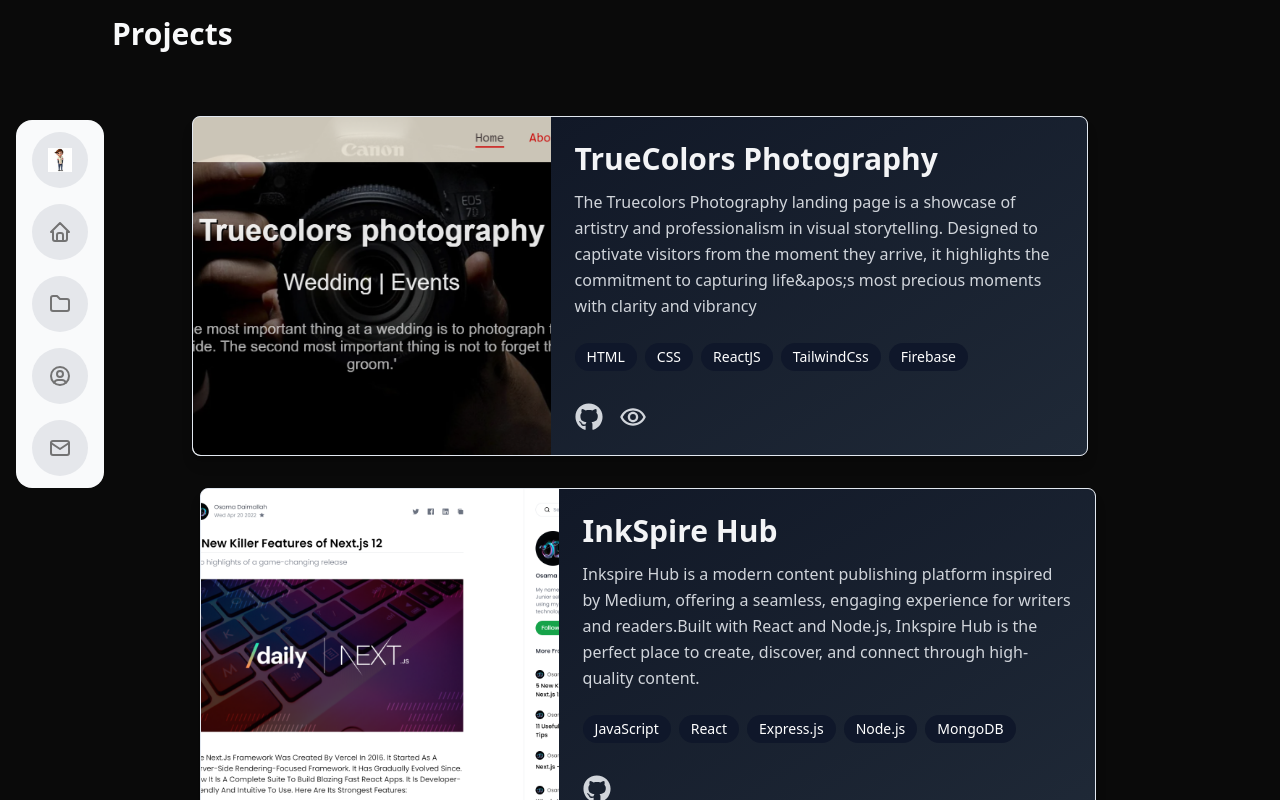
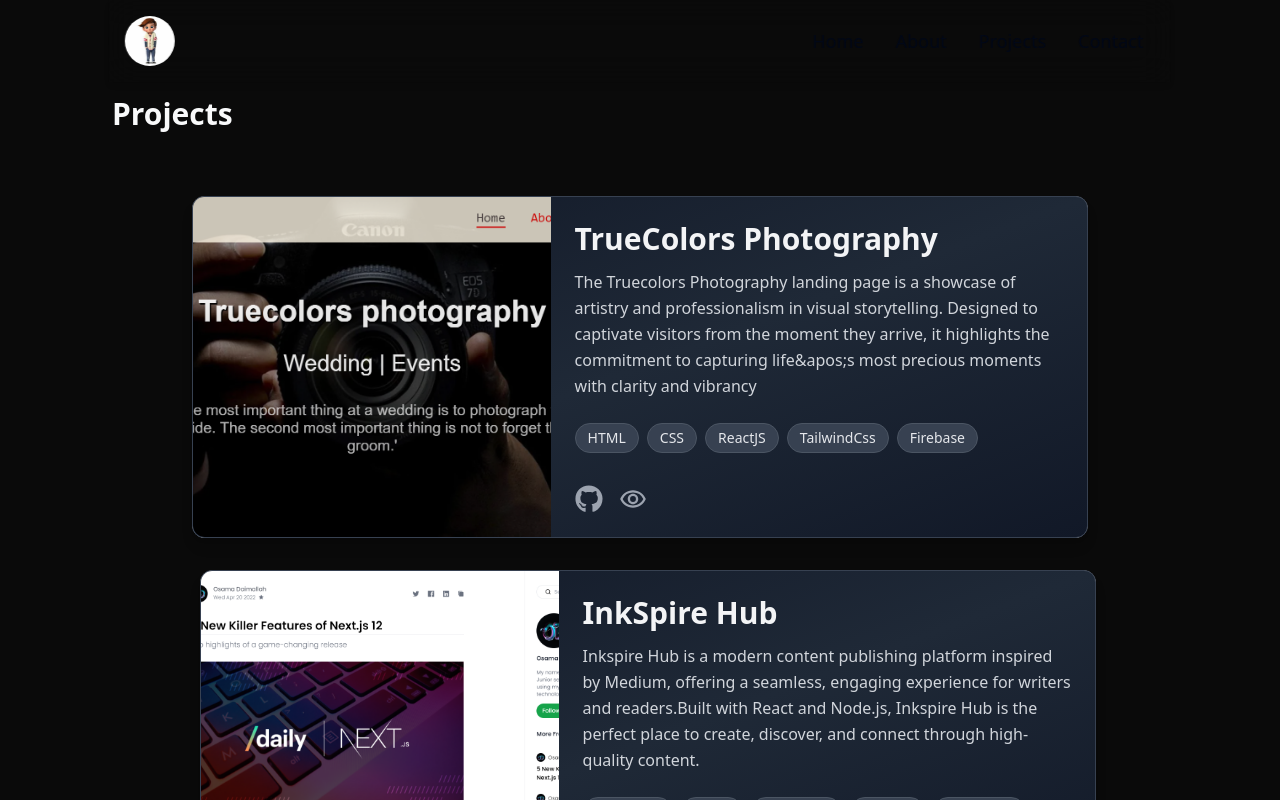
Before and after one commit to pranav-gandesree/pranav-dev-portfolio, a Next.js app: page /projects in a window 1280 px wide. Shown: the top 800 px of the page. Built offline with nearby package versions, Linux system fonts and the light colour scheme.

Commit message:
update v2

```diff
--- a/app/layout.tsx
+++ b/app/layout.tsx
@@ -1,10 +1,10 @@
 import type { Metadata } from "next";
 import { Inter } from "next/font/google";
 import "./globals.css";
-import { ThemeProvider } from "@/components/theme-provider"
-import Navbar from "@/components/navbar/Navbar";
-import { Toaster } from "@/components/ui/toaster"
-import  Sidebar from "@/components/sidebar/Sidebar";
+import { ThemeProvider } from "@/components/theme-provider";
+import Navbar from "@/components/navbar/Navbar";  // Updated Navbar import
+import { Toaster } from "@/components/ui/toaster";
+import Sidebar from "@/components/sidebar/Sidebar"; // You can uncomment when Sidebar is needed
 
 const inter = Inter({ subsets: ["latin"] });
 
@@ -20,24 +20,21 @@ export default function RootLayout({
 }>) {
   return (
     <html lang="en">
-      {/* <body className="dark:bg-gray-900 dark:text-white">  */}
       <body className="absolute top-0 z-[-2] h-screen bg-neutral-950 bg-[radial-gradient(ellipse_80%_80%_at_50%_-20%,rgba(120,119,198,0.3),rgba(255,255,255,0))]">
-
-
         <ThemeProvider
           attribute="class"
           defaultTheme="system"
           enableSystem
-            disableTransitionOnChange>
-              <div>
-                {/* <Navbar/> */}
-                <Sidebar/>
+          disableTransitionOnChange
+        >
+            <Navbar />
+            {/* <Sidebar /> */}
+
+          <div className="mt-24">
+          {children}
           </div>
-            {children}
           <Toaster />
         </ThemeProvider>
-
-
       </body>
     </html>
   );
--- a/app/page.tsx
+++ b/app/page.tsx
@@ -8,11 +8,11 @@ import { Separator } from '@/components/ui/separator';
 
 const HomePage: React.FC = () => {
   return (
-    <div className='ml-28'>
+    <div className='w-[83%] flex justify-center flex-col'>
       <ProfileSection />
-    {/* <Separator/> */}
+
       <TechStackSection/>
-      <Separator/>
+
       <ProjectSection/>
     </div>
   );
--- a/components/ProjectCard.tsx
+++ b/components/ProjectCard.tsx
@@ -1,60 +1,110 @@
-// import { StaticImageData } from 'next/image';
-// import { Card } from '@/components/ui/card';
-// import { FaGithub } from "react-icons/fa";
-// import { MdOutlineRemoveRedEye } from "react-icons/md";
-// import Link from 'next/link';
-// import Image from 'next/image';
+// 'use client'
 
-// // Define the props interface for ProjectCard component
+// import { StaticImageData } from 'next/image'
+// import { Card } from '@/components/ui/card'
+// import { FaGithub } from "react-icons/fa"
+// import { MdOutlineRemoveRedEye } from "react-icons/md"
+// import Link from 'next/link'
+// import Image from 'next/image'
+// import { motion } from 'framer-motion'
+
 // interface ProjectCardProps {
-//   title: string;
-//   description: string;
-//   techStack: string[];
-//   image: string | StaticImageData;
-//   githubLink?: string; // Optional prop
-//   websiteLink?: string; // Optional prop
+//   title: string
+//   description: string
+//   techStack: string[]
+//   image: string | StaticImageData
+//   githubLink?: string
+//   websiteLink?: string
 // }
 
-// // Define your functional component
-// const ProjectCard: React.FC<ProjectCardProps> = ({ title, description, techStack, image, githubLink, websiteLink }) => {
+// export default function ProjectCard({ title, description, techStack, image, githubLink, websiteLink }: ProjectCardProps) {
 //   return (
-//     <Card className="m-4 p-4 max-w-4xl w-full rounded-lg shadow-md flex flex-col md:flex-row hover:border-blue-500 hover:-translate-y-2 transition-all duration-300 border-slate-500">
-//       {/* Ensure to handle both string and StaticImageData types appropriately */}
-//       {typeof image === 'string' ? (
-//         <Image src={image} alt={title} width={500} height={500} className="w-full h-40 md:h-auto md:w-1/3 object-cover rounded-t-lg md:rounded-t-none md:rounded-l-lg" />
-//       ) : (
-//         <Image src={image.src} alt={title} width={400} height={500} className="w-full h-40 md:h-auto md:w-1/3 object-cover rounded-t-lg md:rounded-t-none md:rounded-l-lg" />
-//       )}
-//       <div className="p-4 flex flex-col justify-between">
-//         <div>
-//           <h2 className="text-2xl font-bold text-slate-50 mb-2">{title}</h2>
-//           <p className="text-slate-300 mb-4">{description}</p>
-//           <div className="flex flex-wrap gap-2 cursor-pointer">
-//             {techStack.map((tech) => (
-//               <span key={tech} className="text-sm bg-gray-400 text-gray-800 rounded-lg px-3 py-1">
-//                 {tech}
-//               </span>
-//             ))}
+//     <motion.div
+//       initial={{ opacity: 0, y: 20 }}
+//       animate={{ opacity: 1, y: 0 }}
+//       transition={{ duration: 0.5 }}
+//     >
+//       <Card className="overflow-hidden m-4 max-w-4xl w-full rounded-lg shadow-lg hover:shadow-2xl transition-all duration-300">
+//         <div className="flex flex-col md:flex-row">
+//           <motion.div
+//             className="relative w-full md:w-2/5 h-60 md:h-auto overflow-hidden"
+//             whileHover={{ scale: 1.05 }}
+//             transition={{ duration: 0.3 }}
+//           >
+//             <Image
+//               src={typeof image === 'string' ? image : image.src}
+//               alt={title}
+//               layout="fill"
+//               objectFit="cover"
+//               className="rounded-t-lg md:rounded-l-lg md:rounded-t-none"
+//             />
+//           </motion.div>
+//           <div className="p-6 md:w-3/5 flex flex-col justify-between bg-gradient-to-br from-gray-900 to-gray-800">
+//             <div>
+//               <h2 className="text-3xl font-bold text-gray-100 mb-3">{title}</h2>
+//               <p className="text-gray-300 mb-6 leading-relaxed">{description}</p>
+//               <div className="flex flex-wrap gap-2 mb-4">
+//                 {techStack.map((tech) => (
+//                   <motion.span
+//                     key={tech}
+//                     className="text-sm bg-slate-900 text-white rounded-full px-3 py-1"
+//                     whileHover={{ scale: 1.1, backgroundColor: "#3b82f6" }}
+//                     transition={{ duration: 0.2 }}
+//                   >
+//                     {tech}
+//                   </motion.span>
+//                 ))}
+//               </div>
+//             </div>
+//             <div className="flex space-x-4 pt-4">
+//               {githubLink && (
+//                 <Link href={githubLink} passHref>
+//                   <motion.div
+//                     whileHover={{ scale: 1.2, color: "#3b82f6" }}
+//                     transition={{ duration: 0.2 }}
+//                   >
+//                     <FaGithub size={28} className="cursor-pointer text-gray-300 hover:text-blue-500 transition-colors duration-300" />
+//                   </motion.div>
+//                 </Link>
+//               )}
+//               {websiteLink && (
+//                 <Link href={websiteLink} passHref>
+//                   <motion.div
+//                     whileHover={{ scale: 1.2, color: "#3b82f6" }}
+//                     transition={{ duration: 0.2 }}
+//                   >
+//                     <MdOutlineRemoveRedEye size={28} className="cursor-pointer text-gray-300 hover:text-blue-500 transition-colors duration-300" />
+//                   </motion.div>
+//                 </Link>
+//               )}
+//             </div>
 //           </div>
 //         </div>
-//         <div className="flex space-x-4 pt-4">
-//           {githubLink && (
-//             <Link href={githubLink} passHref>
-//               <FaGithub size={25} className="cursor-pointer hover:text-blue-500 transition-colors duration-300" />
-//             </Link>
-//           )}
-//           {websiteLink && (
-//             <Link href={websiteLink} passHref>
-//               <MdOutlineRemoveRedEye size={25} className="cursor-pointer hover:text-blue-500 transition-colors duration-300" />
-//             </Link>
-//           )}
-//         </div>
-//       </div>
-//     </Card>
-//   );
-// };
+//       </Card>
+//     </motion.div>
+//   )
+// }
 
-// export default ProjectCard;
+
+
+
+
+
+
+
+
+
+
+
+
+
+
+
+
+
+
+
+
 
 
 
@@ -92,10 +142,10 @@ export default function ProjectCard({ title, description, techStack, image, gith
       animate={{ opacity: 1, y: 0 }}
       transition={{ duration: 0.5 }}
     >
-      <Card className="overflow-hidden m-4 max-w-4xl w-full rounded-lg shadow-lg hover:shadow-2xl transition-all duration-300">
+      <Card className="overflow-hidden m-4 max-w-4xl w-full rounded-xl shadow-lg hover:shadow-2xl transition-all duration-300 bg-gradient-to-br from-gray-900 via-gray-800 to-gray-900 border border-gray-700">
         <div className="flex flex-col md:flex-row">
           <motion.div
-            className="relative w-full md:w-2/5 h-60 md:h-auto overflow-hidden"
+            className="relative w-full md:w-2/5 h-64 md:h-auto overflow-hidden"
             whileHover={{ scale: 1.05 }}
             transition={{ duration: 0.3 }}
           >
@@ -104,34 +154,66 @@ export default function ProjectCard({ title, description, techStack, image, gith
               alt={title}
               layout="fill"
               objectFit="cover"
-              className="rounded-t-lg md:rounded-l-lg md:rounded-t-none"
+              className="rounded-t-xl md:rounded-l-xl md:rounded-t-none"
             />
+            <div className="absolute inset-0 bg-black bg-opacity-40 transition-opacity duration-300 opacity-0 hover:opacity-100 flex items-center justify-center">
+              <p className="text-white text-lg font-semibold">View Project</p>
+            </div>
           </motion.div>
-          <div className="p-6 md:w-3/5 flex flex-col justify-between bg-gradient-to-br from-gray-900 to-gray-800">
+          <div className="p-6 md:w-3/5 flex flex-col justify-between">
             <div>
-              <h2 className="text-3xl font-bold text-gray-100 mb-3">{title}</h2>
-              <p className="text-gray-300 mb-6 leading-relaxed">{description}</p>
-              <div className="flex flex-wrap gap-2 mb-4">
-                {techStack.map((tech) => (
+              <motion.h2
+                className="text-3xl font-bold text-gray-100 mb-3"
+                initial={{ opacity: 0, y: -20 }}
+                animate={{ opacity: 1, y: 0 }}
+                transition={{ delay: 0.2, duration: 0.5 }}
+              >
+                {title}
+              </motion.h2>
+              <motion.p
+                className="text-gray-300 mb-6 leading-relaxed"
+                initial={{ opacity: 0, y: -10 }}
+                animate={{ opacity: 1, y: 0 }}
+                transition={{ delay: 0.3, duration: 0.5 }}
+              >
+                {description}
+              </motion.p>
+              <motion.div
+                className="flex flex-wrap gap-2 mb-4"
+                initial={{ opacity: 0, y: -10 }}
+                animate={{ opacity: 1, y: 0 }}
+                transition={{ delay: 0.4, duration: 0.5 }}
+              >
+                {techStack.map((tech, index) => (
                   <motion.span
                     key={tech}
-                    className="text-sm bg-slate-900 text-white rounded-full px-3 py-1"
-                    whileHover={{ scale: 1.1, backgroundColor: "#3b82f6" }}
+                    className="text-sm bg-gray-700 text-gray-200 rounded-full px-3 py-1 border border-gray-600"
+                    whileHover={{ scale: 1.1, backgroundColor: "#3b82f6", borderColor: "#60a5fa" }}
                     transition={{ duration: 0.2 }}
+                    initial={{ opacity: 0, x: -20 }}
+                    animate={{ opacity: 1, x: 0 }}
+                    transition={{ delay: 0.5 + index * 0.1, duration: 0.3 }}
                   >
                     {tech}
                   </motion.span>
                 ))}
-              </div>
+              </motion.div>
             </div>
-            <div className="flex space-x-4 pt-4">
+            <motion.div
+              className="flex space-x-4 pt-4"
+              initial={{ opacity: 0, y: 20 }}
+              animate={{ opacity: 1, y: 0 }}
+              transition={{ delay: 0.6, duration: 0.5 }}
+            >
               {githubLink && (
                 <Link href={githubLink} passHref>
                   <motion.div
                     whileHover={{ scale: 1.2, color: "#3b82f6" }}
                     transition={{ duration: 0.2 }}
+                    className="group"
                   >
-                    <FaGithub size={28} className="cursor-pointer text-gray-300 hover:text-blue-500 transition-colors duration-300" />
+                    <FaGithub size={28} className="cursor-pointer text-gray-400 group-hover:text-blue-500 transition-colors duration-300" />
+                    <span className="sr-only">View on GitHub</span>
                   </motion.div>
                 </Link>
               )}
@@ -140,12 +222,14 @@ export default function ProjectCard({ title, description, techStack, image, gith
                   <motion.div
                     whileHover={{ scale: 1.2, color: "#3b82f6" }}
                     transition={{ duration: 0.2 }}
+                    className="group"
                   >
-                    <MdOutlineRemoveRedEye size={28} className="cursor-pointer text-gray-300 hover:text-blue-500 transition-colors duration-300" />
+                    <MdOutlineRemoveRedEye size={28} className="cursor-pointer text-gray-400 group-hover:text-blue-500 transition-colors duration-300" />
+                    <span className="sr-only">View Website</span>
                   </motion.div>
                 </Link>
               )}
-            </div>
+            </motion.div>
           </div>
         </div>
       </Card>
--- a/components/navbar/Navbar.tsx
+++ b/components/navbar/Navbar.tsx
@@ -1,58 +1,4 @@
 
-
-// import Image from 'next/image';
-// import Link from 'next/link';
-// import { NavigationMenu, NavigationMenuList, NavigationMenuItem, NavigationMenuLink } from "@/components/ui/navigation-menu";
-// import avatar from '../../public/avatar.jpg';
-
-// export default function Navbar() {
-//   return (
-//     <div className="bg-[#2D3748] backdrop-filter backdrop-blur-lg text-white shadow-md">
-//       <div className="container mx-auto flex justify-between items-center p-4">
-//         <div className="flex items-center space-x-4 ml-20">
-//           <Link href="/">
-//             <Image
-//               src={avatar}
-//               alt="Pranav Gandesree"
-//               width={50}
-//               height={50}
-//               className="cursor-pointer rounded-full"
-//             />
-//           </Link>
-//         </div>
-
-//         <div className="flex items-center space-x-8">
-//           <NavigationMenu>
-//             <NavigationMenuList className="flex space-x-2">
-//               <NavigationMenuItem className="text-lg">
-//                 <NavigationMenuLink asChild>
-//                   <Link href="/about" className="hover:bg-slate-500 hover:text-white px-3 py-2  rounded-xl transition-colors duration-300">
-//                     About
-//                   </Link>
-//                 </NavigationMenuLink>
-//               </NavigationMenuItem>
-//               <NavigationMenuItem className="text-lg">
-//                 <NavigationMenuLink asChild>
-//                   <Link href="/projects" className="hover:bg-slate-500 hover:text-white px-3 py-2 rounded-xl transition-colors duration-300">
-//                     Projects
-//                   </Link>
-//                 </NavigationMenuLink>
-//               </NavigationMenuItem>
-//               <NavigationMenuItem className="text-lg">
-//                 <NavigationMenuLink asChild>
-//                   <Link href="/contact" className="hover:bg-slate-500 hover:text-white px-3 py-2 rounded-xl transition-colors duration-300">
-//                     Contact
-//                   </Link>
-//                 </NavigationMenuLink>
-//               </NavigationMenuItem>
-//             </NavigationMenuList>
-//           </NavigationMenu>
-//           {/* <ModeToggle /> */}
-//         </div>
-//       </div>
-//     </div>
-//   );
-// }
 
 'use client'
 
@@ -70,9 +16,10 @@ export default function Navbar() {
   };
 
   return (
-    <div className="bg-[#2D3748] backdrop-filter backdrop-blur-lg text-white shadow-md">
-      <div className="container mx-auto flex justify-between items-center p-4">
-        <div className="flex items-center space-x-4 ml-20">
+    <div className="fixed top-0 z-50 w-[83%] left-1/2 transform -translate-x-1/2 backdrop-blur-lg bg-opacity-80 shadow-md">
+      <div className="flex justify-between items-center p-4 ">
+        {/* Avatar/Icon on the left */}
+        <div className="flex items-center space-x-4">
           <Link href="/">
             <Image
               src={avatar}
@@ -88,6 +35,13 @@ export default function Navbar() {
         <div className="hidden md:flex items-center space-x-8">
           <NavigationMenu>
             <NavigationMenuList className="flex space-x-2">
+              <NavigationMenuItem className="text-lg">
+                <NavigationMenuLink asChild>
+                  <Link href="/" className="hover:bg-slate-500 hover:text-white px-3 py-2 rounded-xl transition-colors duration-300">
+                    Home
+                  </Link>
+                </NavigationMenuLink>
+              </NavigationMenuItem>
               <NavigationMenuItem className="text-lg">
                 <NavigationMenuLink asChild>
                   <Link href="/about" className="hover:bg-slate-500 hover:text-white px-3 py-2 rounded-xl transition-colors duration-300">
@@ -111,7 +65,6 @@ export default function Navbar() {
               </NavigationMenuItem>
             </NavigationMenuList>
           </NavigationMenu>
-          {/* Add ModeToggle component here if needed */}
         </div>
 
         {/* Menu Bar icon for mobile screens */}
@@ -119,6 +72,7 @@ export default function Navbar() {
           <button
             onClick={toggleMenu}
             className="text-gray-200 focus:outline-none focus:bg-slate-500 p-2 rounded-md transition duration-300"
+            aria-label="Toggle menu"
           >
             <svg xmlns="http://www.w3.org/2000/svg" className="h-6 w-6" fill="none" viewBox="0 0 24 24" stroke="currentColor">
               {isOpen ? (
@@ -129,38 +83,38 @@ export default function Navbar() {
             </svg>
           </button>
         </div>
+      </div>
 
-        {/* Mobile Menu */}
-        {isOpen && (
-          <div className="md:hidden absolute top-16 right-0 left-0 bg-[#2D3748] backdrop-filter backdrop-blur-lg text-white shadow-md">
-            <NavigationMenu>
-              <NavigationMenuList className="flex flex-col space-y-2 items-center mt-4">
-                <NavigationMenuItem className="text-lg">
-                  <NavigationMenuLink asChild>
-                    <Link href="/about" className="hover:bg-slate-500 hover:text-white px-3 py-2 rounded-xl transition-colors duration-300">
-                      About
-                    </Link>
-                  </NavigationMenuLink>
-                </NavigationMenuItem>
-                <NavigationMenuItem className="text-lg">
-                  <NavigationMenuLink asChild>
-                    <Link href="/projects" className="hover:bg-slate-500 hover:text-white px-3 py-2 rounded-xl transition-colors duration-300">
-                      Projects
-                    </Link>
-                  </NavigationMenuLink>
-                </NavigationMenuItem>
-                <NavigationMenuItem className="text-lg">
-                  <NavigationMenuLink asChild>
-                    <Link href="/contact" className="hover:bg-slate-500 hover:text-white px-3 py-2 rounded-xl transition-colors duration-300">
-                      Contact
-                    </Link>
-                  </NavigationMenuLink>
-                </NavigationMenuItem>
-              </NavigationMenuList>
-            </NavigationMenu>
-          </div>
-        )}
-      </div>
+      {/* Mobile Menu */}
+      {isOpen && (
+        <div className="md:hidden bg-[#2D3748] backdrop-filter backdrop-blur-lg text-white shadow-md rounded-b-2xl">
+          <NavigationMenu>
+            <NavigationMenuList className="flex flex-col space-y-2 items-center py-4">
+              <NavigationMenuItem className="text-lg w-full">
+                <NavigationMenuLink asChild>
+                  <Link href="/about" className="block hover:bg-slate-500 hover:text-white px-3 py-2 rounded-xl transition-colors duration-300 text-center">
+                    About
+                  </Link>
+                </NavigationMenuLink>
+              </NavigationMenuItem>
+              <NavigationMenuItem className="text-lg w-full">
+                <NavigationMenuLink asChild>
+                  <Link href="/projects" className="block hover:bg-slate-500 hover:text-white px-3 py-2 rounded-xl transition-colors duration-300 text-center">
+                    Projects
+                  </Link>
+                </NavigationMenuLink>
+              </NavigationMenuItem>
+              <NavigationMenuItem className="text-lg w-full">
+                <NavigationMenuLink asChild>
+                  <Link href="/contact" className="block hover:bg-slate-500 hover:text-white px-3 py-2 rounded-xl transition-colors duration-300 text-center">
+                    Contact
+                  </Link>
+                </NavigationMenuLink>
+              </NavigationMenuItem>
+            </NavigationMenuList>
+          </NavigationMenu>
+        </div>
+      )}
     </div>
   );
 }
```
Also changed, not shown: components/sections/ContactSection.tsx (+0 -87 lines), components/sections/ProfileSection.tsx (+117 -121 lines). Lines whose indentation alone changed are shown as unchanged.
